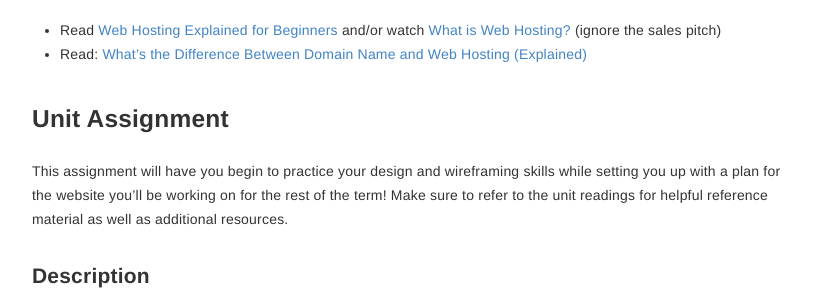
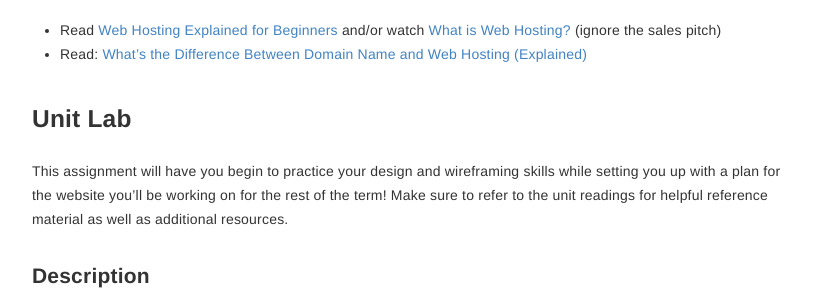
Before and after one commit to vickiebananas/nu-web-dev, a Jekyll site: the page built from _units/unit1.md, in a window 1280 px wide. Shown: the part 1421-1720 px from the top of the page, without its empty margins (223-1054 px from the left). Built offline with Jekyll 4.4.1, drawn with Linux system fonts in a browser that asks for light colours.

Commit message:
Update unit1.md assgn to lab

```diff
--- a/_units/unit1.md
+++ b/_units/unit1.md
@@ -55,7 +55,7 @@ You should use the questions below to assess your own learning and understanding
 
 {% for section in site.assignments %}
 {% if section.unit == 1 %}
-## Unit Assignment
+## Unit Lab
 {{ section.content }}
 {% endif %}
 {% endfor %}
```
